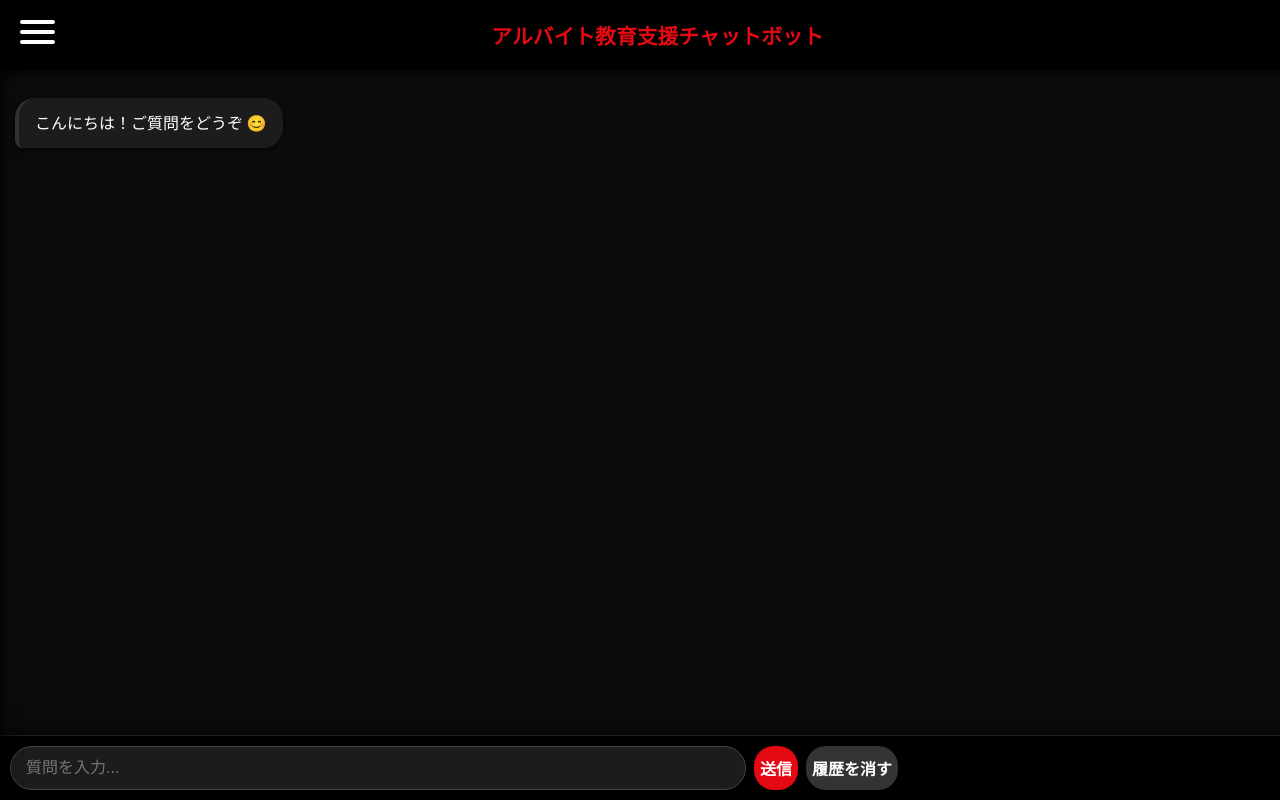
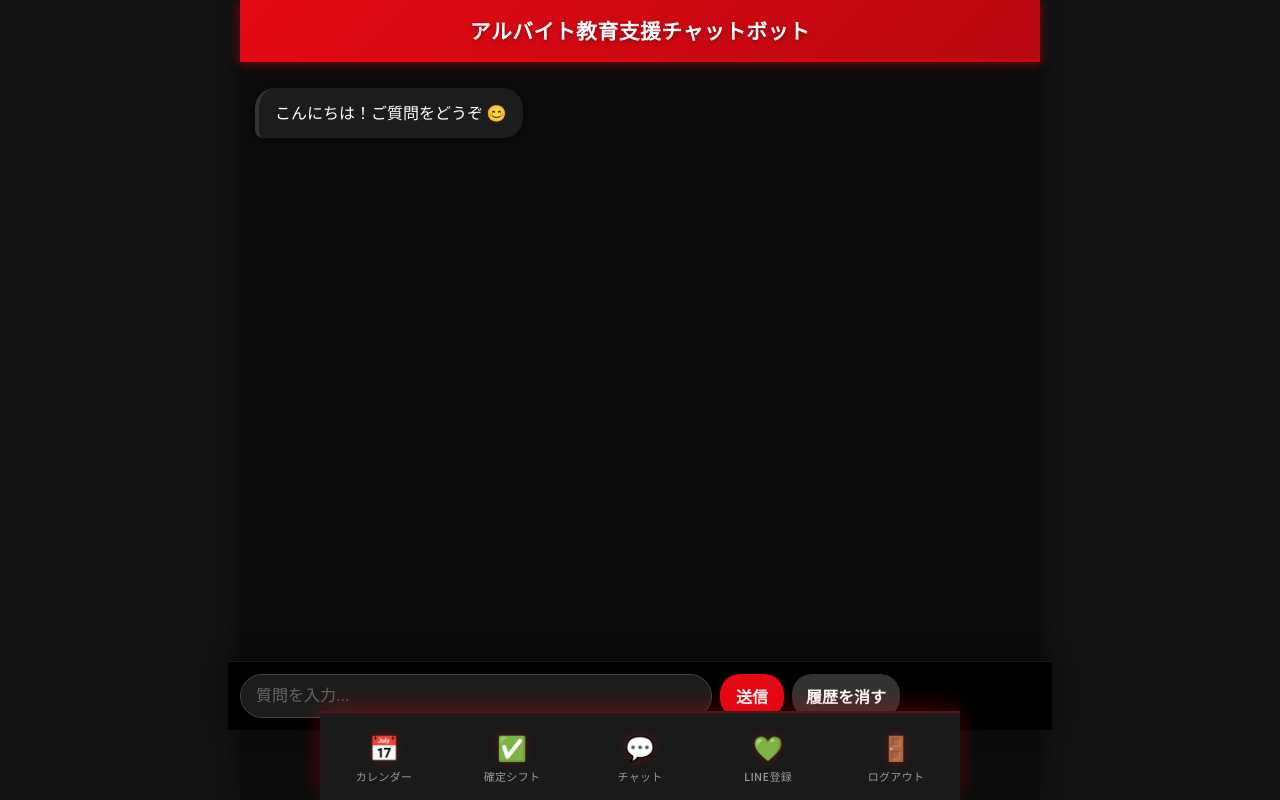
Before and after one commit to Manankimodo/ayosuya, a Flask app: template sotuken/templates/index.html in a window 1280 px wide. Run offline with Flask 3, Linux system fonts and the light colour scheme; the template is opened without the code that fills it, so the values that code supplies are empty; parts of the project's set-up code (start-up, migrations or seed data) failed here and were passed over.

Commit message:
チャットボットの画面を変えた

```diff
--- a/sotuken/static/css/chatbot.css
+++ b/sotuken/static/css/chatbot.css
@@ -1,19 +1,20 @@
 /*
- * Netflix風 ダークチャット UI 統合 CSS (最終完全版)
- * - ハンバーガーメニューの重なりとアニメーションを修正済み
- * - モバイルフレンドリーなレイアウトを維持
+ * Netflix風 ダークチャット UI + ボトムナビゲーション統合版
+ * - 既存のチャット機能を維持
+ * - ハンバーガーメニュー削除
+ * - スマホアプリ風ボトムナビ追加
  */
 
 @import url('https://fonts.googleapis.com/css2?family=Noto+Sans+JP:wght@300;500;700&display=swap');
 
 :root {
-    --bg-dark: #141414;      /* メイン背景色（非常に濃いダークグレー） */
-    --card-dark: #000000;    /* タイトル/入力エリア背景色 */
-    --text-light: #ffffff;   /* 主な文字色 */
-    --accent: #E50914;      /* Netflix赤 */
-    --border-color: #333333; /* 境界線の色 */
-    --user-bubble: #333333;  /* ユーザー吹き出し（ダークグレー） */
-    --bot-bubble: #1c1c1c;   /* ボット吹き出し（より濃いダークグレー） */
+    --bg-dark: #141414;
+    --card-dark: #000000;
+    --text-light: #ffffff;
+    --accent: #E50914;
+    --border-color: #333333;
+    --user-bubble: #333333;
+    --bot-bubble: #1c1c1c;
 }
 
 /* === 全体設定 === */
@@ -29,49 +30,32 @@ body {
     overflow: hidden;
 }
 
-/* === タイトルバー === */
-h1 {
-    background-color: var(--card-dark);
-    color: var(--accent);
-    text-align: center;
-    padding: 18px 0;
-    font-size: 1.4em;
-    margin: 0;
-    box-shadow: 0 4px 8px rgba(0,0,0,0.7);
-    font-weight: 700;
-    z-index: 10;
-
-    /* ★修正: メニューが収まるよう左側に十分な余白を設定 */
-    padding-left: 80px;
-}
-
-/* ======== ★ 新しいトップバー（固定ヘッダー） ======== */
+/* === トップバー（固定ヘッダー） === */
 .top-bar {
     position: fixed;
     top: 0;
     left: 0;
     width: 100%;
-    height: 70px;
-
+    height: 60px;
     display: flex;
     align-items: center;
-
-    background-color: var(--card-dark);
-    box-shadow: 0 4px 8px rgba(0,0,0,0.7);
-
-    z-index: 1200;
+    justify-content: center;
+    background: linear-gradient(135deg, #E50914 0%, #B8070F 100%);
+    box-shadow: 0 2px 10px rgba(229, 9, 20, 0.5);
+    z-index: 100;
+    border-bottom: 2px solid rgba(229, 9, 20, 0.3);
 }
 
-/* タイトル h1 をヘッダー内専用に調整 */
 .top-bar h1 {
-    flex: 1;
+    margin: 0;
+    padding: 0;
+    font-size: 1.3em;
+    color: var(--text-light);
+    font-weight: 600;
+    letter-spacing: 0.5px;
     text-align: center;
-    margin: 0;
-    font-size: 1.3em;
-    color: var(--accent);
-    padding: 0 20px;
+    text-shadow: 0 2px 4px rgba(0, 0, 0, 0.3);
 }
-
 
 /* === 💬 チャットエリア === */
 .chat-container {
@@ -82,10 +66,8 @@ h1 {
     flex-direction: column;
     background-color: #0c0c0c;
     scroll-behavior: smooth;
-
-    /* ★修正: ヘッダーとフッターに隠れないよう、パディングを調整 */
-    padding-top: 90px; /* ヘッダー分の余白 */
-    padding-bottom: 90px; /* フォーム分の余白 */
+    padding-top: 80px; /* ヘッダー分の余白 */
+    padding-bottom: 170px; /* フォーム + ボトムナビ分の余白 */
 }
 
 /* 吹き出し全体 */
@@ -119,40 +101,52 @@ h1 {
     border-left: 4px solid var(--border-color);
 }
 
+/* 🔄 再生成ボタン */
+.regen-btn {
+    background-color: transparent;
+    color: var(--accent);
+    border: 1px solid var(--accent);
+    padding: 6px 12px;
+    border-radius: 6px;
+    font-size: 0.85em;
+    margin-top: 10px;
+    display: block;
+    cursor: pointer;
+    transition: all 0.2s ease;
+    font-weight: 500;
+}
 
-/* === ✏️ 入力フォーム (画面下固定に変更) === */
-form {
+.regen-btn:hover {
+    background-color: rgba(229, 9, 20, 0.1);
+    color: var(--accent);
+    transform: translateY(-1px);
+}
+
+.regen-btn:active {
+    transform: scale(0.98);
+}
+
+/* === ✏️ 入力フォーム (画面下固定) === */
+form, #chat-form {
     position: fixed;
-    bottom: 0;
+    bottom: 70px; /* ボトムナビの上に配置 */
     left: 0;
-
     width: 100%;
-
-    /* ★最終調整: 左右のパディングをさらにタイトに調整 (10px/10px) */
-    padding: 10px 10px; /* 上下10px、左右10px */
+    padding: 12px 12px;
     background: var(--card-dark);
     border-top: 1px solid #1c1c1c;
     box-shadow: 0 -4px 20px rgba(0,0,0,0.5);
-
-    max-width: none;
-    transform: none;
-
     display: flex;
     align-items: center;
     gap: 8px;
     z-index: 50;
-
-    /* iPhoneのセーフエリア対応 */
-    padding-bottom: max(10px, env(safe-area-inset-bottom));
+    padding-bottom: max(12px, env(safe-area-inset-bottom) + 12px);
 }
 
-input[type="text"] {
+input[type="text"], #question {
     flex: 1;
     min-width: 0;
-
-    /* ★最終修正: 入力欄の最大幅を 55% に制限し、ボタン側に大きなスペースを確保 */
     max-width: 55%;
-
     padding: 12px 15px;
     background-color: #1c1c1c;
     border: 1px solid #444;
@@ -161,26 +155,28 @@ input[type="text"] {
     outline: none;
     color: var(--text-light);
     transition: all 0.3s;
-    margin-right: 0;
 }
 
-input[type="text"]:focus {
+input[type="text"]:focus, #question:focus {
     border-color: var(--accent);
     box-shadow: 0 0 5px var(--accent);
 }
 
-/* ボタンの調整 (固定フォームに合うように微調整) */
+input::placeholder {
+    color: #666;
+}
+
+/* ボタン共通スタイル */
 button {
     background-color: var(--accent);
     color: var(--text-light);
     border: none;
-    /* ★最終調整: 左右のパディングを維持 (6px) */
-    padding: 10px 6px;
+    padding: 10px 16px;
     border-radius: 20px;
     cursor: pointer;
-    font-size: 0.85em;
+    font-size: 0.9em;
     font-weight: 600;
-    transition: background-color 0.3s, transform 0.3s;
+    transition: all 0.2s ease;
     white-space: nowrap;
 }
 
@@ -189,120 +185,95 @@ button:hover {
     transform: translateY(-1px);
 }
 
+button:active {
+    transform: scale(0.98);
+}
+
 #clear-btn {
     background-color: var(--border-color);
+    padding: 10px 14px;
 }
+
 #clear-btn:hover {
     background-color: #444;
 }
 
-/* 🔄 再生成ボタン */
-.regen-btn {
-    background-color: transparent;
-    color: var(--accent);
-    border: 1px solid var(--accent);
-    padding: 5px 10px;
-    border-radius: 5px;
-    font-size: 0.85em;
-    margin-top: 10px;
-    display: block;
-    margin-left: auto;
-    transition: background-color 0.2s;
-}
-.regen-btn:hover {
-    background-color: rgba(229, 9, 20, 0.1);
-    color: var(--accent);
-    transform: none;
+/* === 📱 ボトムナビゲーション === */
+.bottom-nav {
+    position: fixed;
+    bottom: 0;
+    left: 0;
+    right: 0;
+    background: #1a1a1a;
+    border-top: 2px solid rgba(229, 9, 20, 0.3);
+    display: flex;
+    justify-content: space-around;
+    padding: 8px 0 calc(8px + env(safe-area-inset-bottom));
+    box-shadow: 0 -4px 20px rgba(229, 9, 20, 0.3);
+    z-index: 999;
 }
 
-
-/* ==================================== */
-/* --- 🍔 ハンバーガーメニュー (修正統合版) --- */
-/* ==================================== */
-
-.hamburger {
-    position: fixed;
-    top: 25px;
-    left: 25px;
-    width: 35px;
-    height: 30px;
+.nav-item {
+    display: flex;
+    flex-direction: column;
+    align-items: center;
+    justify-content: center;
+    flex: 1;
+    padding: 8px;
+    color: #999;
+    text-decoration: none;
+    transition: all 0.3s ease;
     cursor: pointer;
-    z-index: 1500;
+    min-width: 60px;
+    -webkit-tap-highlight-color: transparent;
+    position: relative;
 }
 
-/* ハンバーガーの位置調整（ヘッダー内前提） */
-.hamburger {
-    position: relative;
-    left: 20px;
-    top: 0;
-    z-index: 2000;
+.nav-item:active {
+    transform: scale(0.95);
 }
 
-
-
-.hamburger span {
-    display: block;
-    height: 4px;
-    width: 100%;
-    background-color: var(--text-light);
-    border-radius: 2px;
-    transition: all 0.3s ease;
-    margin-bottom: 6px;
+.nav-item.active {
+    color: #E50914;
 }
 
-/* ★追加: 最後の線にはマージンを適用しない */
-.hamburger span:last-child {
-    margin-bottom: 0;
+.nav-item.active::before {
+    content: '';
+    position: absolute;
+    top: 0;
+    left: 50%;
+    transform: translateX(-50%);
+    width: 40px;
+    height: 3px;
+    background: #E50914;
+    border-radius: 0 0 3px 3px;
+    box-shadow: 0 0 10px rgba(229, 9, 20, 0.6);
 }
 
-/* ✨ アニメーション (X字への変化) */
-.hamburger.active span:nth-child(1) {
-    transform: rotate(45deg) translate(5px, 9px);
-}
-.hamburger.active span:nth-child(2) {
-    opacity: 0;
-}
-.hamburger.active span:nth-child(3) {
-    transform: rotate(-45deg) translate(5px, -9px);
+.nav-icon {
+    font-size: 24px;
+    margin-bottom: 4px;
+    transition: all 0.3s ease;
+    filter: drop-shadow(0 0 5px rgba(229, 9, 20, 0.3));
 }
 
-/* メニュー本体 */
-.menu {
-    position: fixed;
-    top: 0;
-    left: -250px;
-    width: 250px;
-    height: 100vh;
-    background-color: rgba(0, 0, 0, 0.98);
-    box-shadow: 2px 0 15px rgba(0, 0, 0, 0.8);
-    transition: left 0.3s cubic-bezier(0.4, 0, 0.2, 1);
-    z-index: 1000;
-    padding-top: 100px;
-    text-align: left;
-}
-.menu.active {
-    left: 0;
+.nav-item.active .nav-icon {
+    transform: scale(1.15);
+    filter: drop-shadow(0 0 8px rgba(229, 9, 20, 0.8));
 }
 
-/* メニューリスト */
-.menu ul {
-    list-style: none;
-    padding: 0;
-    margin: 0;
+.nav-label {
+    font-size: 11px;
+    font-weight: 500;
+    letter-spacing: 0.3px;
 }
-.menu a {
-    color: var(--text-light);
-    display: block;
-    padding: 15px 30px;
-    text-decoration: none;
-    font-size: 1.1em;
-    border-bottom: 1px solid var(--border-color);
-    transition: background-color 0.3s, color 0.3s;
-}
-.menu a:hover {
-    background-color: #1c1c1c;
-    color: var(--accent);
-}
+
+/* アイコン定義 */
+.icon-calendar::before { content: "📅"; }
+.icon-check::before { content: "✅"; }
+.icon-chat::before { content: "💬"; }
+.icon-line::before { content: "💚"; }
+.icon-logout::before { content: "🚪"; }
 
 /* 💫 フェードインアニメーション */
 @keyframes fadeIn {
@@ -310,27 +281,86 @@ button:hover {
     to { opacity: 1; transform: translateY(0); }
 }
 
+/* スクロールバーのスタイリング */
+.chat-container::-webkit-scrollbar {
+    width: 8px;
+}
+
+.chat-container::-webkit-scrollbar-track {
+    background: #1a1a1a;
+}
+
+.chat-container::-webkit-scrollbar-thumb {
+    background: #444;
+    border-radius: 4px;
+}
+
+.chat-container::-webkit-scrollbar-thumb:hover {
+    background: #E50914;
+}
+
 /* スマホ対応 */
 @media (max-width: 600px) {
-    .message {
-        max-width: 90%;
-    }
-    input[type="text"] {
-        padding: 10px 15px;
-    }
-    form button {
-        /* ★最終調整: スマホでのボタンのパディングを維持 */
-        padding: 8px 6px;
-        font-size: 0.9em;
-    }
-    h1 {
-        font-size: 1.2em;
-        /* ★修正: スマホではパディングを少し減らす */
-        padding-left: 70px;
+    .top-bar h1 {
+        font-size: 1.1em;
     }
 
-    .hamburger {
-        top: 15px;
+    .message {
+        max-width: 85%;
+        padding: 10px 14px;
+        font-size: 14px;
+    }
+
+    form, #chat-form {
+        padding: 10px 10px;
+        gap: 6px;
+        bottom: 65px;
+    }
+
+    input[type="text"], #question {
+        padding: 10px 14px;
+        font-size: 15px;
+        max-width: 50%;
+    }
+
+    button {
+        padding: 8px 12px;
+        font-size: 0.85em;
+    }
+
+    #clear-btn {
+        padding: 8px 10px;
+        font-size: 0.8em;
+    }
+
+    .chat-container {
+        padding-top: 70px;
+        padding-bottom: 155px;
+    }
+
+    .nav-icon {
+        font-size: 22px;
+    }
+
+    .nav-label {
+        font-size: 10px;
+    }
+}
+
+/* タブレット・PC対応 */
+@media (min-width: 601px) {
+    body {
+        max-width: 800px;
+        margin: 0 auto;
+        box-shadow: 0 0 20px rgba(0, 0, 0, 0.5);
+    }
+
+    .top-bar,
+    form, #chat-form,
+    .bottom-nav {
+        max-width: 800px;
+        left: 50%;
+        transform: translateX(-50%);
     }
 }
 
--- a/sotuken/static/js/index.js
+++ b/sotuken/static/js/index.js
@@ -1,18 +1,6 @@
-// index.js (修正後の内容)
+// チャットボット JavaScript (既存機能 + ボトムナビゲーション対応版)
 
 document.addEventListener("DOMContentLoaded", function() {
-
-    // 🍔 メニュー開閉
-    const hamburger = document.getElementById('hamburger');
-    const menu = document.getElementById('menu');
-
-    // 要素が存在することを確認してからリスナーを設定
-    if (hamburger && menu) {
-        hamburger.addEventListener('click', () => {
-            hamburger.classList.toggle('active');
-            menu.classList.toggle('active');
-        });
-    }
 
     // 💬 チャット送信処理（非同期送信）
     const chatForm = document.getElementById("chat-form");
@@ -64,14 +52,11 @@ document.addEventListener("DOMContentLoaded", function() {
         });
     }
 
-
     // 🔄 再生成ボタン機能（イベント委譲を使用）
-    // このイベントリスナーはDOMContentLoaded内にあるため、要素の存在を気にしなくて良い
     document.addEventListener("click", async (e) => {
         if (e.target.classList.contains("regen-btn")) {
             const btn = e.target;
             const question = btn.dataset.question;
-            // メッセージ内容全体を更新するため、ここではclosest(".message")で親要素を取得
             const botMessage = btn.closest(".message");
 
             btn.disabled = true;
@@ -85,35 +70,59 @@ document.addEventListener("DOMContentLoaded", function() {
                 });
 
                 const data = await res.json();
-
-                // 新しいメッセージテキストと再生成ボタンを含むHTMLを作成
-                // Flask側から新しいメッセージHTML全体を返してもらう方が確実だが、
-                // JSONで答えだけが返る前提でDOMを更新
                 const newText = data.answer;
 
-                // botMessageのコンテンツを更新し、再生成ボタンを再配置
                 const regenBtnHtml = `<button class="regen-btn" data-question="${question}">🔄再生成</button>`;
                 botMessage.innerHTML = `${newText} ${regenBtnHtml}`;
 
             } catch {
                 alert("再生成に失敗しました。");
-                // 失敗した場合もボタンのテキストを元に戻す
                 const originalText = btn.dataset.question;
                 botMessage.innerHTML = `${botMessage.childNodes[0].textContent} <button class="regen-btn" data-question="${originalText}">🔄再生成</button>`;
             }
-            // 注意: `finally`ブロックは、上記の`try`ブロックのDOM操作によってボタン要素自体が置き換えられてしまうため、ここでは使用せず、`try/catch`内で処理を完了させます。
         }
     });
 
+    // === 📱 ボトムナビゲーション アクティブ状態管理 ===
+    const navItems = document.querySelectorAll('.nav-item');
+    const currentPath = window.location.pathname;
+
+    if (navItems.length > 0) {
+        // 現在のページに対応するナビアイテムをアクティブ化
+        navItems.forEach(item => {
+            const href = item.getAttribute('href');
+
+            // パスが完全一致、または部分一致（サブページ対応）
+            if (href && (href === currentPath || currentPath.startsWith(href))) {
+                item.classList.add('active');
+            } else {
+                item.classList.remove('active');
+            }
         });
 
-// === ログアウト確認アラート (既存のコードを維持) ===
+        // ナビアイテムクリック時のフィードバック
+        navItems.forEach(item => {
+            item.addEventListener('click', function(e) {
+                // ログアウトリンクの場合は特別処理（下記で実装）
+                if (this.id === 'logout-link') {
+                    return;
+                }
+
+                // タップ時の視覚フィードバック
+                this.style.transform = 'scale(0.95)';
+                setTimeout(() => {
+                    this.style.transform = '';
+                }, 150);
+            });
+        });
+    }
+
+    // === 🚪 ログアウト処理 ===
     const logoutLink = document.getElementById("logout-link");
     if (logoutLink) {
         logoutLink.addEventListener("click", function (e) {
             e.preventDefault();
 
-        // data属性からログアウトURLを取得
             const logoutUrl = this.getAttribute('data-logout-url');
 
             if (!logoutUrl) {
@@ -123,8 +132,47 @@ if (logoutLink) {
 
             const confirmed = confirm("ログアウトしますか？");
             if (confirmed) {
-            // 取得したURLを使用
                 window.location.href = logoutUrl;
             }
         });
     }
+
+    // Enterキーで送信（Shift+Enterで改行）
+    const questionInput = document.getElementById('question');
+    if (questionInput) {
+        questionInput.addEventListener('keydown', function(e) {
+            if (e.key === 'Enter' && !e.shiftKey) {
+                e.preventDefault();
+                chatForm.submit();
+            }
+        });
+    }
+
+    // 自動スクロール機能
+    function scrollToBottom() {
+        const chatContainer = document.getElementById('chat-container');
+        if (chatContainer) {
+            chatContainer.scrollTop = chatContainer.scrollHeight;
+        }
+    }
+
+    // ページ読み込み時に最下部へスクロール
+    scrollToBottom();
+
+    // メッセージが追加されたら自動スクロール（MutationObserver使用）
+    const chatContainer = document.getElementById('chat-container');
+    if (chatContainer) {
+        const observer = new MutationObserver(function(mutations) {
+            mutations.forEach(function(mutation) {
+                if (mutation.addedNodes.length > 0) {
+                    scrollToBottom();
+                }
+            });
+        });
+
+        observer.observe(chatContainer, {
+            childList: true,
+            subtree: true
+        });
+    }
+});
--- a/sotuken/templates/index.html
+++ b/sotuken/templates/index.html
@@ -9,19 +9,8 @@
 </head>
 <body>
     <header class="top-bar">
-        <div class="hamburger" id="hamburger">
-            <span></span><span></span><span></span>
-        </div>
         <h1>アルバイト教育支援チャットボット</h1>
     </header>
-
-    <nav class="menu" id="menu">
-        <ul>
-            <li><a href="{{ url_for('calendar.calendar') }}">希望シフト入力へ戻る</a></li>
-            <li><a href="{{ url_for('calendar.my_confirmed_shift') }}">確定シフトを確認</a></li>
-            <li><a href="#" id="logout-link" data-logout-url="{{ url_for('login.logout') }}">ログアウト</a></li>
-        </ul>
-    </nav>
 
     <div class="chat-container" id="chat-container">
         {% if chat_history %}
@@ -44,5 +33,33 @@
         <button type="submit">送信</button>
         <button type="button" id="clear-btn">履歴を消す</button>
     </form>
+
+    <!-- ボトムナビゲーション -->
+    <nav class="bottom-nav">
+        <a href="{{ url_for('calendar.calendar') }}" class="nav-item">
+            <div class="nav-icon icon-calendar"></div>
+            <span class="nav-label">カレンダー</span>
+        </a>
+
+        <a href="{{ url_for('calendar.my_confirmed_shift') }}" class="nav-item">
+            <div class="nav-icon icon-check"></div>
+            <span class="nav-label">確定シフト</span>
+        </a>
+
+        <a href="{{ url_for('chatbot.chat') }}" class="nav-item active">
+            <div class="nav-icon icon-chat"></div>
+            <span class="nav-label">チャット</span>
+        </a>
+
+        <a href="{{ url_for('login.register_line_id') }}" class="nav-item">
+            <div class="nav-icon icon-line"></div>
+            <span class="nav-label">LINE登録</span>
+        </a>
+
+        <a href="#" class="nav-item" id="logout-link" data-logout-url="{{ url_for('login.logout') }}">
+            <div class="nav-icon icon-logout"></div>
+            <span class="nav-label">ログアウト</span>
+        </a>
+    </nav>
 </body>
 </html>
```
Also changed, not shown: sotuken/chroma_db/chroma.sqlite3. Lines whose indentation alone changed are shown as unchanged.
